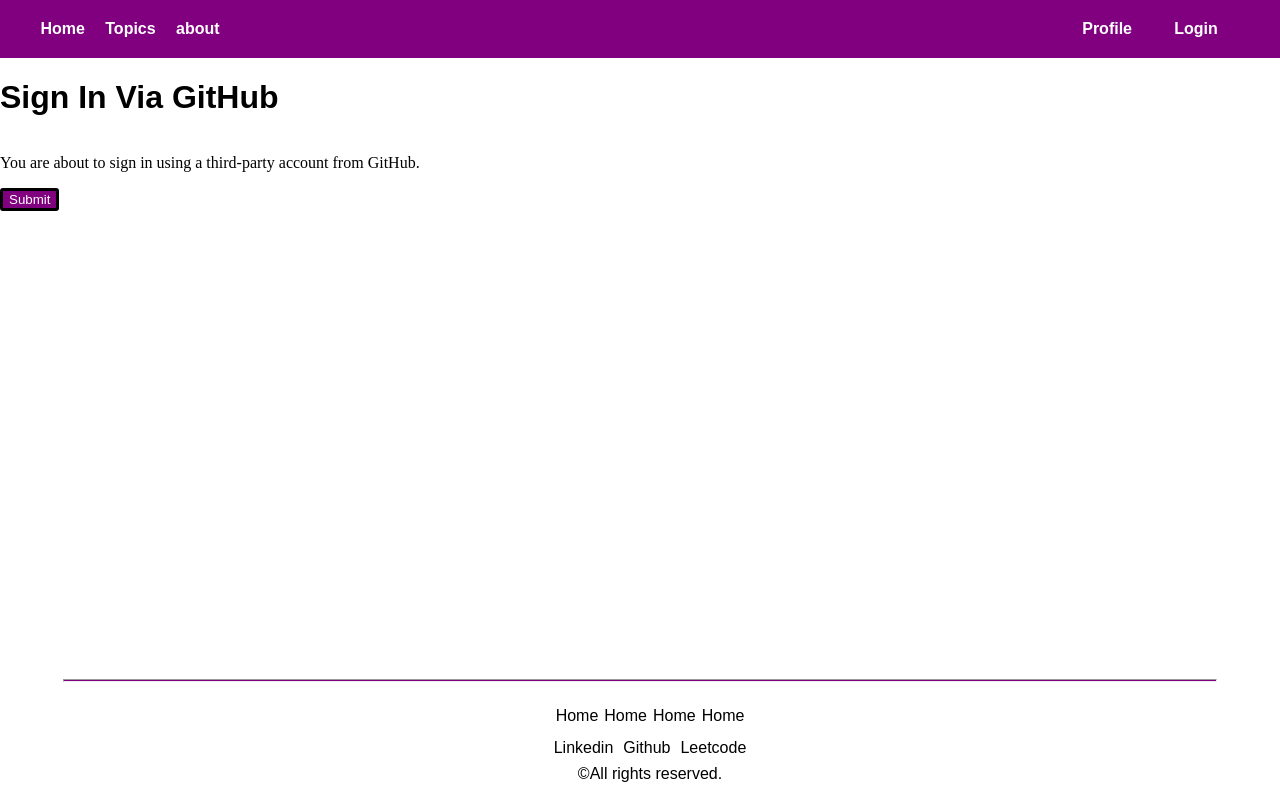
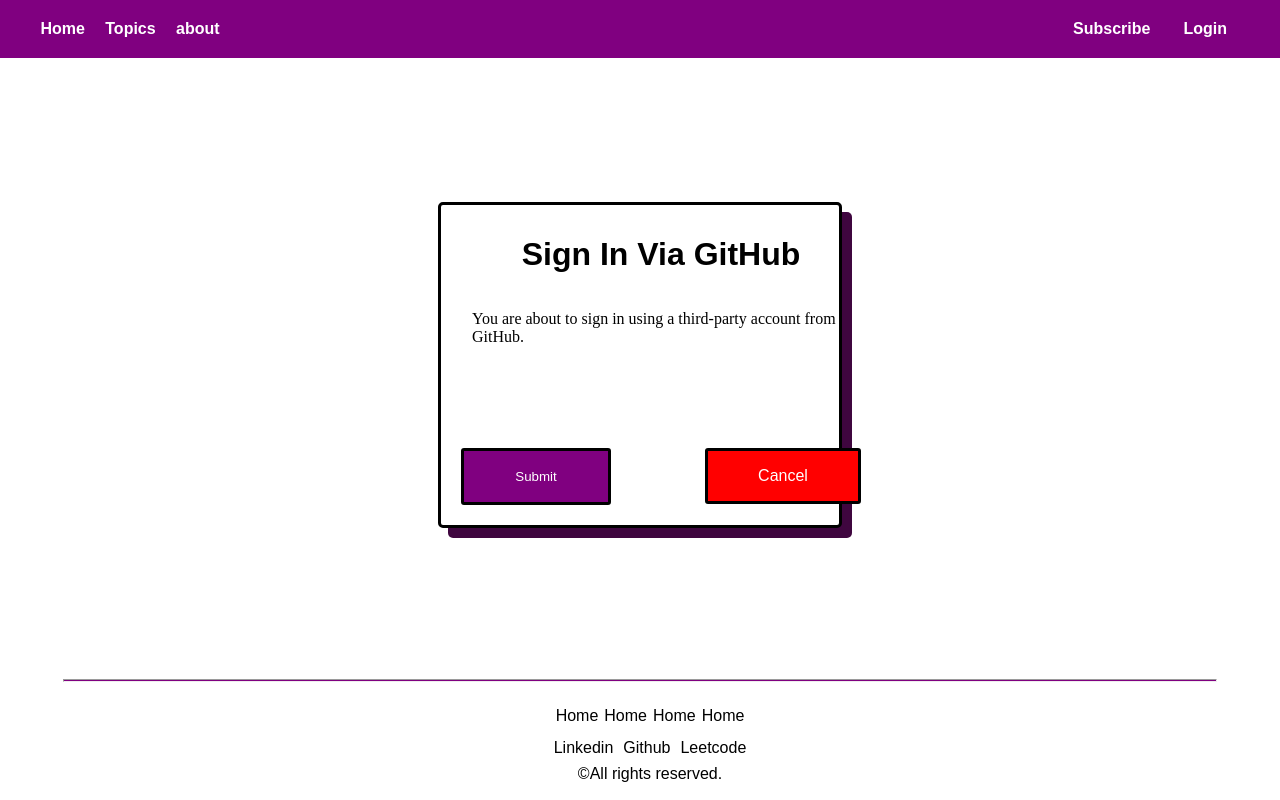
Before and after one commit to Noxtimo/MyCodingWebiste, a Django app: page /accounts/github/login/ in a window 1280 px wide. Run offline with Django 5.2, Linux system fonts and the light colour scheme; data comes from the database, SQL or seed files in the repository; both versions use the stored data as it was after the commit; some libraries are stand-ins or nearby versions.

Commit message:
made styling changes

```diff
--- a/base/static/base/main.css
+++ b/base/static/base/main.css
@@ -123,7 +123,8 @@
     border-radius: 3px;
     margin: 5px;
     padding: 5px;
-    justify-content: space-between;
+    justify-content: center;
+    align-items: center;
     display: flex;
     flex-wrap: wrap;
     flex-direction: column;
@@ -131,6 +132,7 @@
     transition: 0.3s;
     text-align: center;
     width: 601px;
+    box-shadow: 3px 3px 3px 3px black;
 
 }
 
@@ -273,8 +275,6 @@
     margin: 10px;
     width: 300px;
     height: 200px;
-    box-shadow: 10px 10px 10px 10px lightgrey;
-    border-radius: 3px;
     padding: 5px;
     align-items: center;
 }
@@ -330,3 +330,215 @@
 .firstDivHomehrSmaller h4 {
     font-weight: lighter;
 }
+
+.topicsButton {
+    padding: 10px;
+    border: 3px solid purple;
+    width: 30%;
+}
+
+.loginDiv {
+    justify-content: center;
+    display: flex;
+    flex-wrap: wrap;
+    align-items: center;
+    flex-direction: column;
+    flex-grow: 1;
+    padding: 10px;
+}
+
+.divWithinLoginDiv {
+    border: 3px solid black;
+    border-radius: 5px;
+    background-color: white;
+    width: 30%;
+    height: 300px;
+    display: flex;
+    flex-direction: column;
+    flex-wrap: wrap;
+    justify-content: space-between;
+    align-items: center;
+    padding: 10px;
+    box-shadow: 10px 10px rgb(63, 6, 63);
+}
+
+.confirmOrCancelDiv {
+
+    width: 400px;
+    padding: 10px;
+    display: flex;
+    flex-wrap: wrap;
+    justify-content: space-between;
+}
+
+.youAreAboutToLoginDiv {
+    display: flex;
+    flex-wrap: wrap;
+    flex-direction: column;
+    justify-content: center;
+    align-items: center;
+}
+
+.cancelButton {
+    background-color: red;
+    border: 3px solid black;
+    width: 150px;
+    height: 50px;
+    display: flex;
+    flex-direction: column;
+    align-items: center;
+    justify-content: center;
+}
+
+.cancelButton:hover {
+    background-color: white;
+}
+
+.acceptButton {
+    width: 150px;
+    height: 57px;
+    padding: 5px;
+
+}
+
+
+.container {
+    max-width: 1200px;
+    margin: 0 auto;
+}
+
+.pricing {
+    margin-top: 50px;
+    width: 100%;
+    display: flex;
+    justify-content: center;
+    align-items: center;
+}
+
+.pricing-card {
+    display: flex;
+    flex-direction: column;
+    justify-content: center;
+    padding: 20px;
+    width: 100%;
+    border-radius: 5px;
+    box-shadow: 0 8px 16px 0px rgba(0, 0, 0, 0.1);
+    margin-left: 50px;
+}
+
+.pricing-card-heading {
+    padding: 10px;
+    font-size: 20px;
+    line-height: 24px;
+    font-weight: 400;
+    text-align: center;
+    margin-bottom: 20px;
+}
+
+.pricing-card-heading-free {
+    background-color: #f8fafe;
+    color: #000;
+}
+
+.pricing-card-heading-lite {
+    background: linear-gradient(90deg,
+            rgba(194, 209, 255, 1) 0%,
+            rgba(179, 114, 254, 1) 100%);
+    color: #fff;
+}
+
+.pricing-card-heading-pro {
+    background: linear-gradient(90deg,
+            rgba(255, 177, 195, 1) 0%,
+            rgba(255, 203, 112, 1) 100%);
+    color: #fff;
+}
+
+.pricing-card-list {
+    list-style-type: none;
+    display: flex;
+    align-items: center;
+    justify-content: center;
+    flex-direction: column;
+    padding: 20px;
+}
+
+.pricing-card-list-item {
+    position: relative;
+}
+
+.icon-yes::before {
+    position: absolute;
+    left: -30px;
+    top: -5px;
+    display: inline-block;
+    content: "";
+    width: 20px;
+    height: 25px;
+    background: url("https://cdnjs.cloudflare.com/ajax/libs/open-iconic/1.1.1/png/check-4x.png") no-repeat;
+    background-size: 15px;
+    background-position: bottom center;
+    filter: invert(75%) sepia(27%) saturate(459%) hue-rotate(76deg) brightness(90%) contrast(88%);
+}
+
+.icon-no::before {
+    position: absolute;
+    left: -27px;
+    top: -5px;
+    display: inline-block;
+    content: "";
+    width: 20px;
+    height: 25px;
+    background: url("https://cdnjs.cloudflare.com/ajax/libs/open-iconic/1.1.1/png/plus-4x.png") no-repeat;
+    background-size: 15px;
+    background-position: bottom center;
+    filter: invert(45%) sepia(88%) saturate(908%) hue-rotate(312deg) brightness(90%) contrast(86%);
+    transform: rotate(45deg);
+}
+
+.icon-no {
+    color: #999;
+    text-decoration: line-through;
+}
+
+.pricing-card-btn {
+    width: 70%;
+    text-align: center;
+    font-size: 16px;
+    padding: 15px;
+    margin-left: 7.5%;
+    border: 1px solid #27264b;
+    border-radius: 5px;
+    background-color: #fff;
+    color: #27264b;
+    cursor: pointer;
+    text-transform: uppercase;
+    transition: background-color 250ms ease-in-out;
+}
+
+.pricing-card-btn:hover {
+    background-color: rgb(228, 228, 240);
+}
+
+.pricing-card-highlight .pricing-card-btn {
+    border: none;
+    color: #fff;
+    background-color: #27264b;
+}
+
+.pricing-card-highlight .pricing-card-btn:hover {
+    background-color: #9390db;
+}
+
+.pricing-card-price {
+    text-align: center;
+    font-size: 28px;
+    line-height: 28px;
+    font-weight: 500;
+    margin-bottom: 15px;
+}
+
+.pricing-card-price-text {
+    font-weight: 400;
+    font-size: 20px;
+}
--- a/base/templates/base/index.html
+++ b/base/templates/base/index.html
@@ -19,7 +19,7 @@
         <li><a class="navA" href="{% url 'about'%}"> about</a></li>
       </div>
       <div class="navDiv">
-        <li><a class="navA"> Profile</a></li>
+        <li><a class="navA" href="{%url 'subscribe'%}" > Subscribe</a></li>
         {%if not request.user.is_authenticated%}
         <li>
           <a class="navA" href="{% url 'social_providers_page'%}"> Login</a>
--- a/base/templates/socialaccount/login.html
+++ b/base/templates/socialaccount/login.html
@@ -5,6 +5,10 @@
     {% trans "Sign In" %}
 {% endblock head_title %}
 {% block content %}
+<div class="loginDiv" >
+    <div class="divWithinLoginDiv" >
+        <div class="youAreAboutToLoginDiv">
+
     {% if process == "connect" %}
         {% element h1 %}
             {% blocktrans with provider.name as provider %}Connect {{ provider }}{% endblocktrans %}
@@ -20,10 +24,17 @@
             {% blocktrans with provider.name as provider %}You are about to sign in using a third-party account from {{ provider }}.{% endblocktrans %}
         </p>
     {% endif %}
+    </div>
     {% element form method="post" no_visible_fields=True %}
         {% slot actions %}
             {% csrf_token %}
-            <button class="button">Submit</button>
+            <div class="confirmOrCancelDiv" >
+               <button class="button acceptButton">Submit</button>
+               <a href="{%url 'social_providers_page'%}" class="button cancelButton">Cancel</a>
+            </div>
+
         {% endslot %}
     {% endelement %}
+    </div>
+</div>
 {% endblock content %}
--- a/base/urls.py
+++ b/base/urls.py
@@ -5,4 +5,5 @@
     path('about/', views.about, name='about'),
     path('topics/', views.topics, name='topics'),
     path('social_providers_page/', views.social_providers_page, name='social_providers_page'),
+    path('subscribe/', views.subscribe, name='subscribe'),
 ]
--- a/base/views.py
+++ b/base/views.py
@@ -17,5 +17,10 @@
 
 
     return render(request, 'base/topics.html')
+
 def social_providers_page(request):
     return render(request, 'base/social_providers_page.html')
+
+
+def subscribe(request):
+    return render(request, 'base/subscribe.html')
```
Also changed, not shown: base/templates/base/social_providers_page.html (+14 -6 lines), base/templates/base/subscribe.html (added, +46 -0 lines), base/templates/base/topics.html (+14 -20 lines), db.sqlite3.
